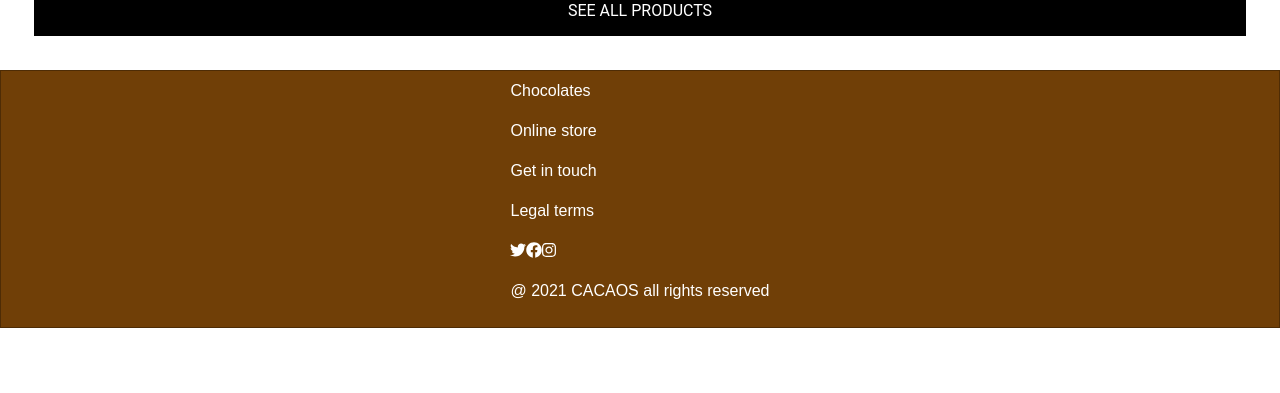
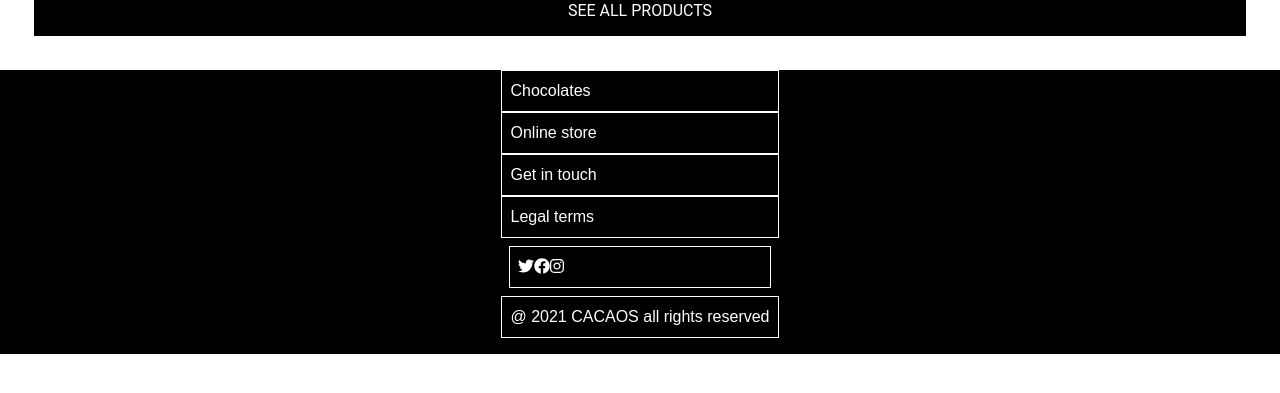
Before and after one commit to Adanzar/CacaosWeb, a React (Create React App) app in the folder cacaosWeb/frontend/: page / in a window 1280 px wide. Shown: the part 373-766 px from the top of the page. Built offline with nearby package versions, Linux system fonts and the light colour scheme; no server answers.

Commit message:
Update footer scss

```diff
--- a/cacaosWeb/frontend/src/components/Footer/footer.scss
+++ b/cacaosWeb/frontend/src/components/Footer/footer.scss
@@ -1,11 +1,6 @@
-// .footer__list{
-//      .footer__list--item{
-//          text-align: center;
-//      }
-// }
 
 .footer__list {
-    border: 1px solid rgba(0, 0, 0, 0.3);
+    border: 1px solid white(0, 0, 0, 0.3);
     display: flex;
     flex-direction: column;
     align-items: center;
@@ -13,7 +8,14 @@
     list-style-type: none;
     margin: 0;
     padding: 0;
-    background-color: rgb(112,63,7);
+    background-color: black;
+
+    li  {
+        border: 1px solid white;
+    }
+    .footer__list--container{
+        padding: 0
+    }
     .footer__list--item{
         display: flex;
         align-content: center;
@@ -24,8 +26,12 @@
 
     .footer__list--followus {
         padding: 8px;
+        margin: 8px;
         position: relative;
         color: white;
+        .list__followus--icon{
+
+        }
     }
     .footer__list--copyright {
         padding: 8px;
```
